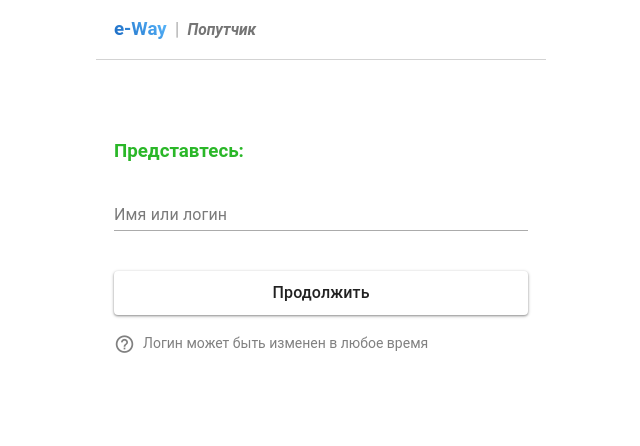
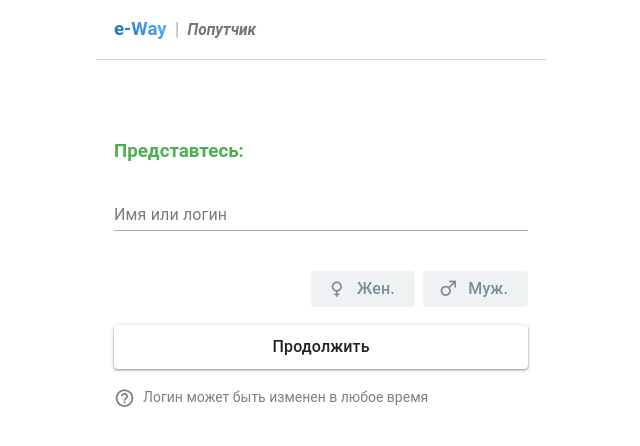
Before and after one commit to ddenis87/e-way, a Vue app in the folder frontend/: page /e-way/login in a window 1280 px wide. Shown: the top 446 px of the page, without its empty margins (319-959 px from the left). Built offline with nearby package versions, Linux system fonts and the light colour scheme.

Commit message:
Add user props

```diff
--- a/frontend/src/App.vue
+++ b/frontend/src/App.vue
@@ -33,11 +33,10 @@
 </script>
 
 <style lang="scss">
-@media screen and (min-width: 450px) {
-    #app {
-        max-width: 450px;
-        margin: 0 auto;
+    @media screen and (min-width: 450px) {
+        #app {
+            max-width: 450px;
+            margin: 0 auto;
+        }
     }
-}
-
 </style>
--- /dev/null
+++ b/frontend/src/enums/gender.ts
@@ -0,0 +1,7 @@
+export const MALE = 'male';
+export const FEMALE = 'female';
+
+export default {
+    MALE,
+    FEMALE,
+};
--- a/frontend/src/services/AuthManager.ts
+++ b/frontend/src/services/AuthManager.ts
@@ -3,32 +3,50 @@ import {reactive} from 'vue';
 interface AuthState {
     login: string | null;
     isLogin: boolean;
+    gender: string|null;
+    userRole: string|null;
 }
 
 const state = reactive<AuthState>({
     login: null,
     isLogin: false,
+    gender: null,
+    userRole: null,
 });
 
 function initialize() {
     const login = window.localStorage.getItem('login');
+    const gender = window.localStorage.getItem('gender');
+    const userRole = window.localStorage.getItem('userRole');
 
     if (login?.length) {
         state.login = login;
+        state.gender = gender;
+        state.userRole = userRole;
+        state.isLogin = true;
+
+    }
+}
+
+function userLogin(login: string, gender: string) {
+    if (login.length) {
+        window.localStorage.setItem('login', login);
+        window.localStorage.setItem('gender', gender);
+        state.login = login;
+        state.gender = gender;
         state.isLogin = true;
     }
 }
 
-function userLogin(value: string) {
-    if (value.length) {
-        window.localStorage.setItem('login', value);
-        state.login = value;
-        state.isLogin = true;
-    }
+function userRole(userRole: string) {
+    state.userRole = userRole;
+    window.localStorage.setItem('userRole', userRole);
 }
 
 function userLogout() {
     window.localStorage.removeItem('login');
+    window.localStorage.removeItem('gender');
+    window.localStorage.removeItem('userRole');
     state.isLogin = false;
 }
 
@@ -36,6 +54,7 @@ export default function useAuthManager() {
     return {
         initialize,
         userLogin,
+        userRole,
         userLogout,
         state,
     };
--- a/frontend/src/views/view-login.vue
+++ b/frontend/src/views/view-login.vue
@@ -9,6 +9,30 @@
             variant="underlined"
             @keyup.enter="onLogin"
         />
+        <div class="d-flex justify-end ga-2">
+            <v-btn
+                variant="tonal"
+                :color="gender === FEMALE ? 'green' : 'blue-grey-lighten-1'"
+                :ripple="false"
+                size="large"
+                density="comfortable"
+                prepend-icon="mdi-gender-female"
+                @click="() => gender = FEMALE"
+            >
+                Жен.
+            </v-btn>
+            <v-btn
+                variant="tonal"
+                :color="gender === MALE ? 'green' : 'blue-grey-lighten-1'"
+                :ripple="false"
+                size="large"
+                density="comfortable"
+                prepend-icon="mdi-gender-male"
+                @click="() => gender = MALE"
+            >
+                Муж.
+            </v-btn>
+        </div>
         <v-btn
             size="large"
             @click="onLogin"
@@ -27,13 +51,15 @@
     import useAuthManager from "../services/AuthManager.ts";
     import CHelpBlock from "../components/c-help-block.vue";
     import useNavigationManager from "../services/NavigationManager.ts";
+    import {FEMALE, MALE} from "../enums/gender.ts";
 
     const {navigationReplace, NAV_USER_ROLE} = useNavigationManager();
     const {userLogin} = useAuthManager();
     const login = ref('');
+    let gender = ref('');
 
     const onLogin = () => {
-        userLogin(login.value);
+        userLogin(login.value, gender.value);
         navigationReplace(NAV_USER_ROLE);
     };
 </script>
@@ -46,7 +72,7 @@
         width: 100%;
 
         h3 {
-            color: #2ab728;
+            color: #4CAF50;
         }
     }
 </style>
```
